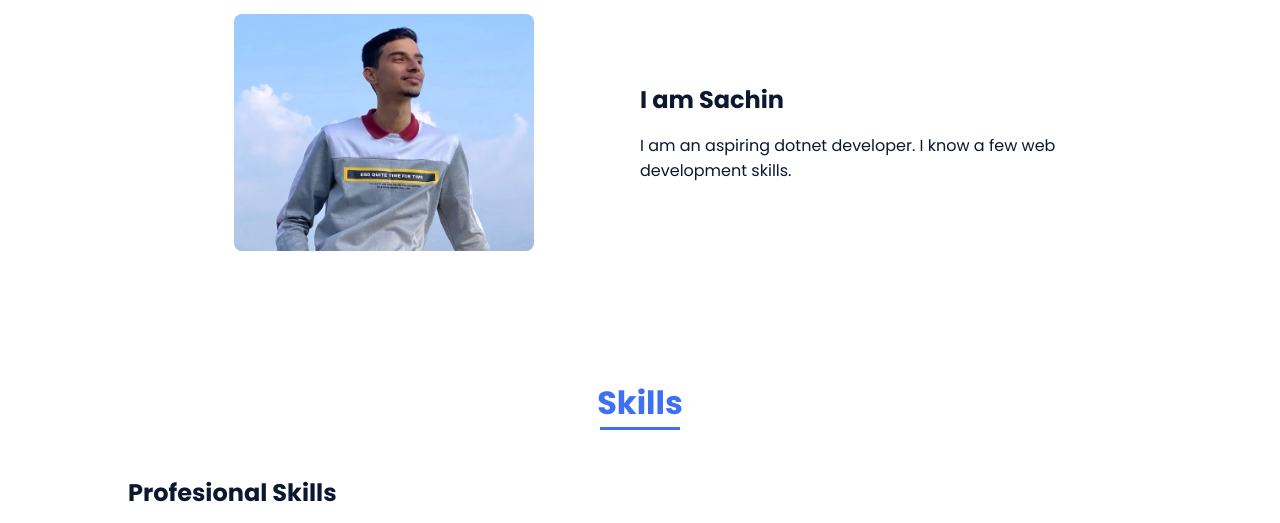
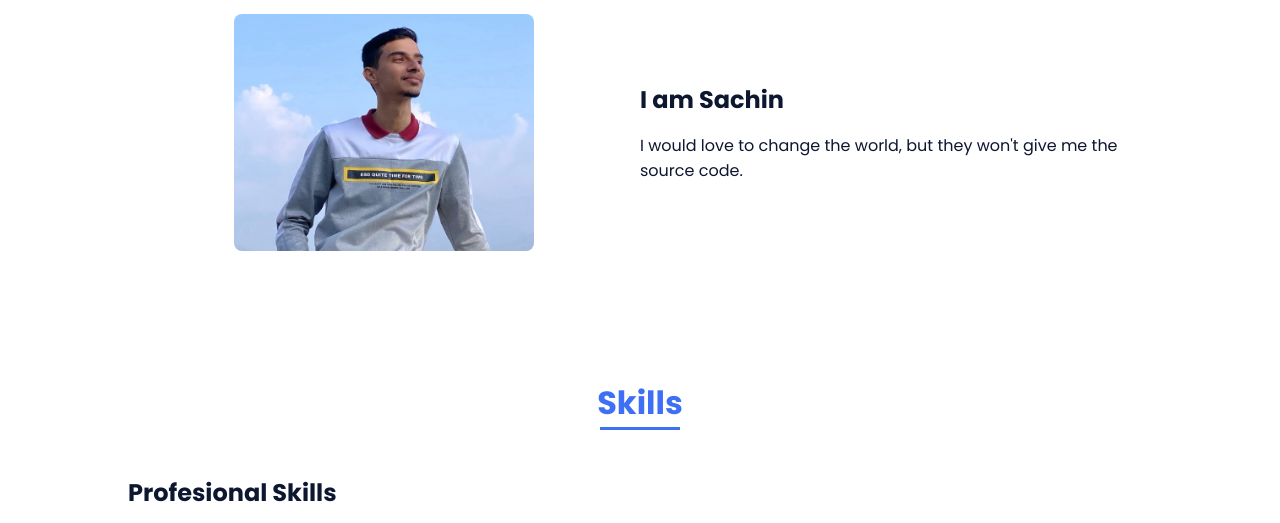
Before and after one commit to sachiin-acharya/PortF, a plain HTML site: page index.html in a window 1280 px wide. Shown: the part 800-1323 px from the top of the page. Drawn offline with nearby package versions, Linux system fonts and the light colour scheme.

Commit message:
corny asf

```diff
--- a/index.html
+++ b/index.html
@@ -74,7 +74,7 @@
 
                     <div>
                         <h2 class="about__subtitle">I am Sachin</h2>
-                        <p class="about__text">I am an aspiring dotnet developer. I know a few web development skills.</p>
+                        <p class="about__text">I would love to change the world, but they won't give me the source code.</p>
                     </div>
                 </div>
             </section>
```
